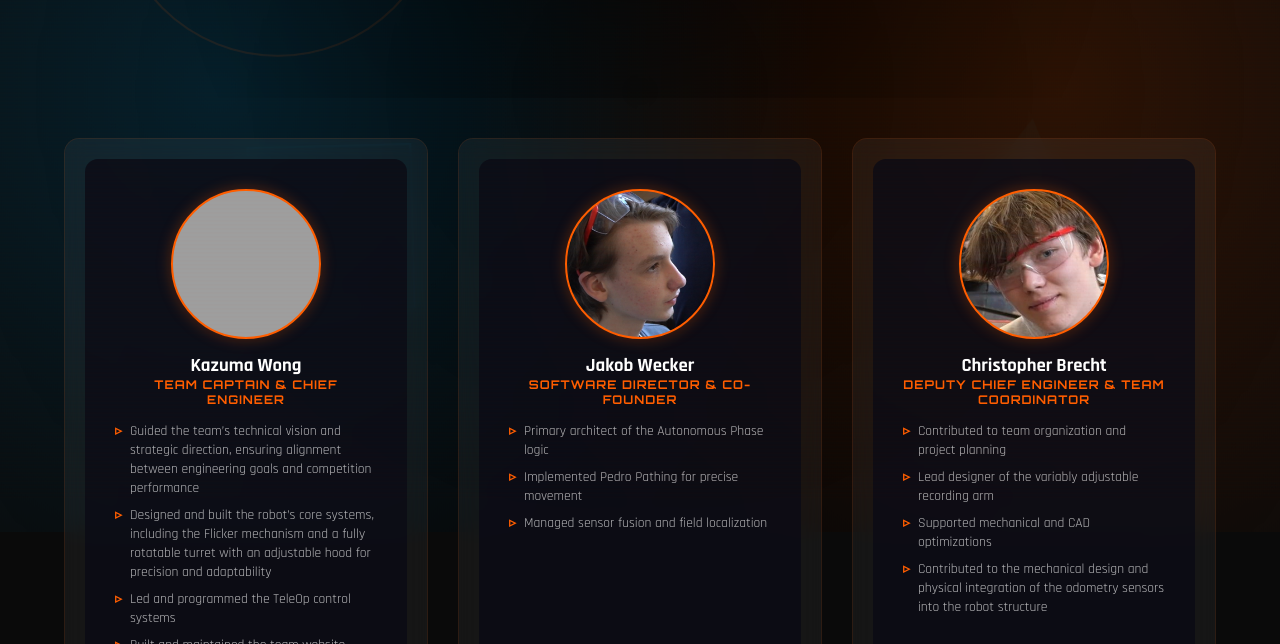
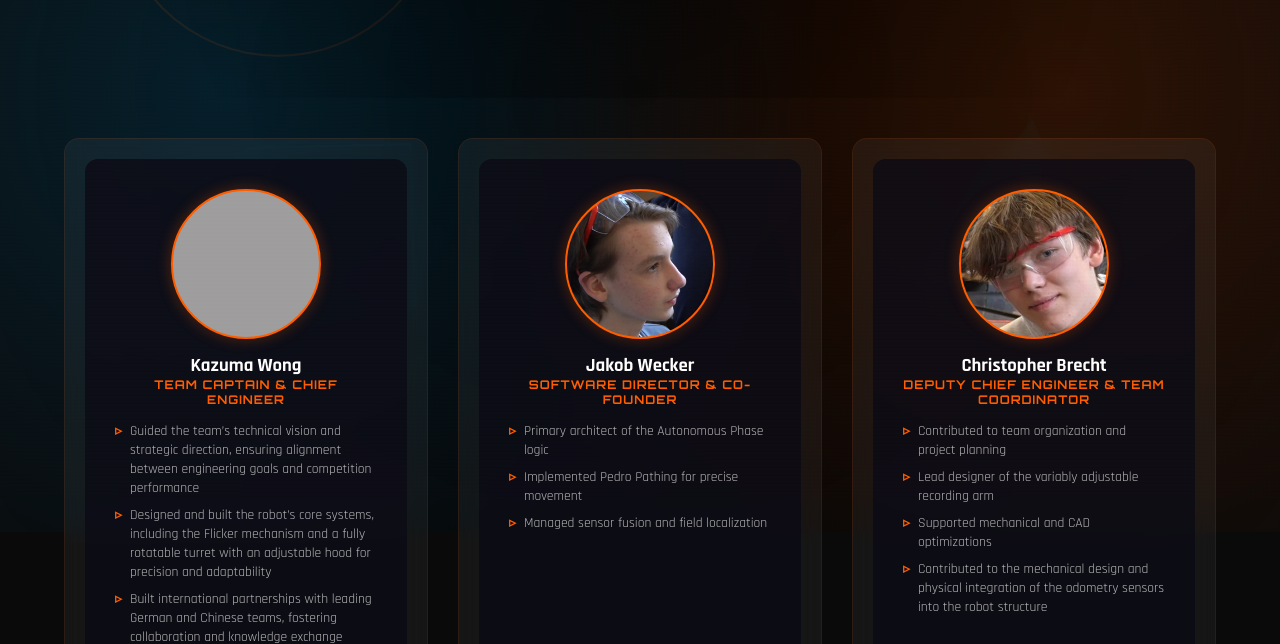
Before and after one commit to RoboRoostersStuttgart/roboroosters.de, a plain HTML site: page en/team-details.html in a window 1280 px wide. Shown: the part 308-952 px from the top of the page. Drawn offline with Linux system fonts and the light colour scheme; grey boxes are pictures that could not be loaded.

Commit message:
Update team details by removing TeleOp task
Removed the TeleOp control systems leadership task from the team details.

```diff
--- a/en/team-details.html
+++ b/en/team-details.html
@@ -139,9 +139,8 @@
                 <ul class="member-tasks">
             <li>Guided the team’s technical vision and strategic direction, ensuring alignment between engineering goals and competition performance</li>
             <li>Designed and built the robot’s core systems, including the Flicker mechanism and a fully rotatable turret with an adjustable hood for precision and adaptability</li>
-			<li>Led and programmed the TeleOp control systems</li>
+            <li>Built international partnerships with leading German and Chinese teams, fostering collaboration and knowledge exchange</li>
 			<li>Built and maintained the team website</li>
-            <li>Built international partnerships with leading German and Chinese teams, fostering collaboration and knowledge exchange</li>
 
 
                 </ul>
```
